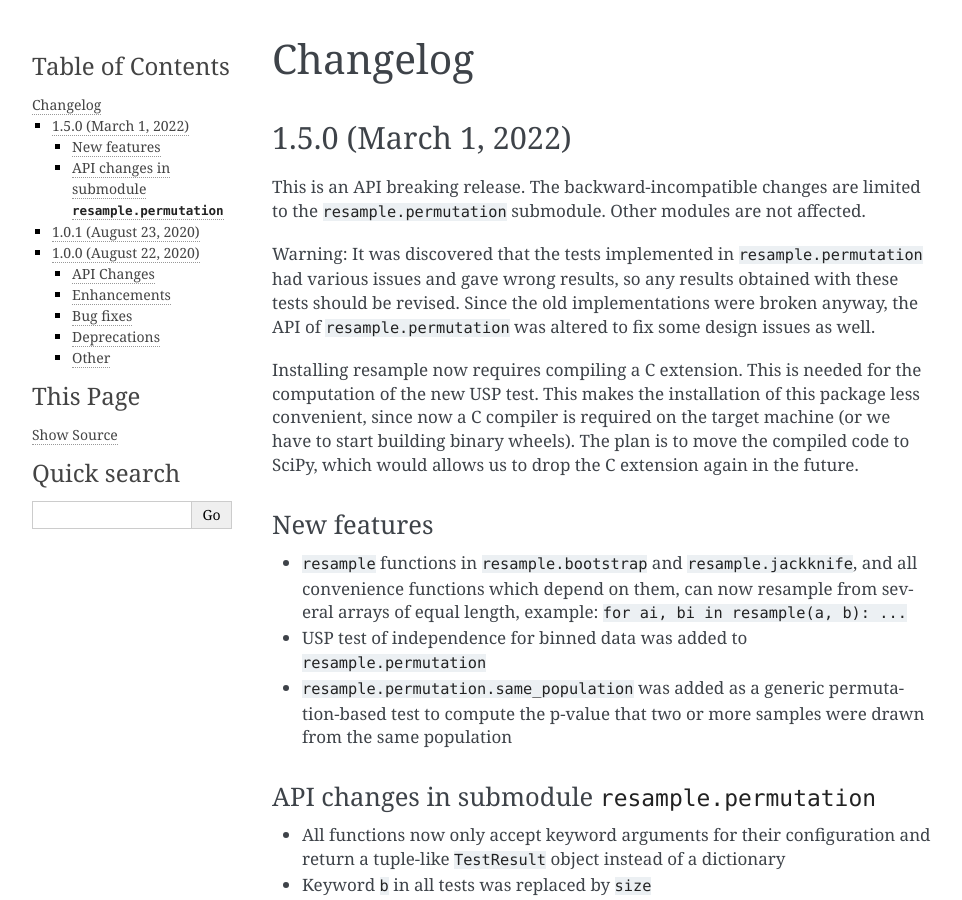
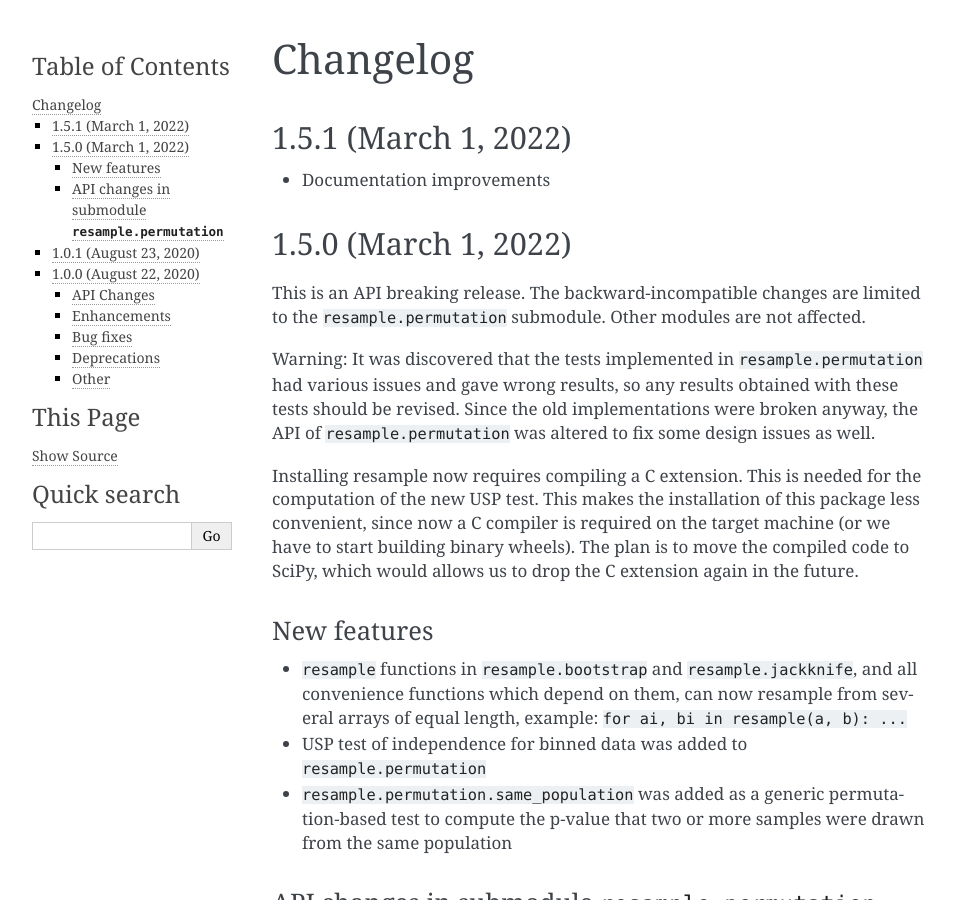
Before and after one commit to scikit-hep/resample, a Sphinx documentation site: the page built from doc/changelog.rst, in a window 1280 px wide and 900 px high. Shown: the whole window, without its empty margins (148-1110 px from the left). Built offline with Sphinx 7.4.7, drawn with Linux system fonts in a browser that asks for light colours; the version number could not be read and is left out.

Commit message:
add to changelog

```diff
--- a/doc/changelog.rst
+++ b/doc/changelog.rst
@@ -1,8 +1,13 @@
 Changelog
 =========
 
+1.5.1 (March 1, 2022)
+---------------------
+
+- Documentation improvements
+
 1.5.0 (March 1, 2022)
--------------------------
+---------------------
 
 This is an API breaking release. The backward-incompatible changes are limited to the
 ``resample.permutation`` submodule. Other modules are not affected.
```
